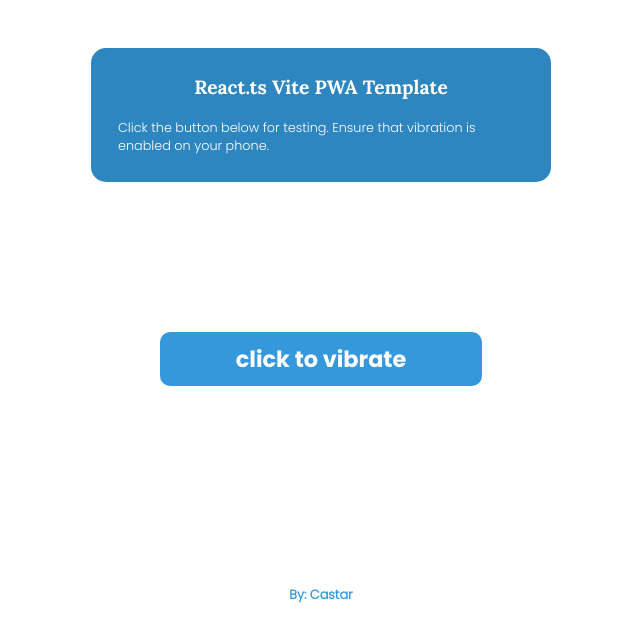
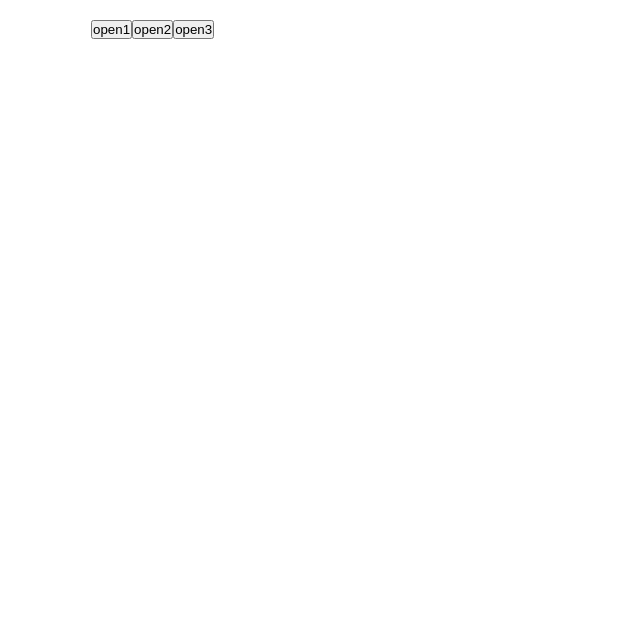
Before and after one commit to Dodong2/location_test, a React (Vite) app: page / in a window 1280 px wide. Shown: the top 642 px of the page, without its empty margins (319-959 px from the left). Built offline with nearby package versions, Linux system fonts and the light colour scheme; the HTML template or start-up script is replaced by a standard one.

Commit message:
second commit

```diff
--- /dev/null
+++ b/src/components/Button.tsx
@@ -0,0 +1,15 @@
+import { handleOpenMap1, handleOpenMap2, handleOpenMap3 } from '../hooks/OpenLoc'
+
+const Button = () => {
+  return (
+    <>
+      <div>
+        <button onClick={handleOpenMap1}>open1</button>
+        <button onClick={handleOpenMap2}>open2</button>
+        <button onClick={handleOpenMap3}>open3</button>
+      </div>
+    </>
+  )
+}
+
+export default Button
--- a/src/components/common/sample vibrate button/SampleFooter.tsx
+++ /dev/null
@@ -1,10 +0,0 @@
-
-const SampleFooter = () => {
-  return (
-    <>
-      <div className="sample-footer"><h1>By: Castar</h1></div>
-    </>
-  )
-}
-
-export default SampleFooter
--- a/src/components/common/sample vibrate button/SampleHeader.tsx
+++ /dev/null
@@ -1,14 +0,0 @@
-
-
-const SampleHeader = () => {
-  return (
-    <>
-      <div className='sample-header'>
-        <h1>React.ts Vite PWA Template</h1>
-        <p>Click the button below for testing. Ensure that vibration is enabled on your phone.</p>
-      </div>
-    </>
-  )
-}
-
-export default SampleHeader
--- a/src/components/common/sample vibrate button/VibrationButton.tsx
+++ /dev/null
@@ -1,17 +0,0 @@
-
-interface ButtonProps {
-    label: string
-    onClick: (Vibraterror: React.Dispatch<React.SetStateAction<boolean>>) => void;
-    ClassName: string
-    VibrateError: React.Dispatch<React.SetStateAction<boolean>>
-}
-
-const VibrationButton: React.FC<ButtonProps> = ({ label, onClick, ClassName, VibrateError }) => {
-  return (
-    <>
-      <button onClick={() => onClick(VibrateError)} className={ClassName}>{label}</button>
-    </>
-  )
-}
-
-export default VibrationButton
--- /dev/null
+++ b/src/hooks/OpenLoc.ts
@@ -0,0 +1,37 @@
+export const handleOpenMap1 = () => {
+    const location = 'Dimla Compound, 12419 J. Aquino St, Los Baños, Laguna';
+    const url = `https://www.google.com/maps?q=${encodeURIComponent(location)}`;
+    window.open(url, '_blank');
+  };
+
+  //get user location
+  const destination1 = 'Manila S Rd, corner Jamboree Rd, Los Baños, Laguna';
+
+  export const handleOpenMap2 = () => {
+    if (navigator.geolocation) {
+      navigator.geolocation.getCurrentPosition((position) => {
+        const { latitude, longitude } = position.coords;
+        const origin = `${latitude},${longitude}`;
+        const destinationEncoded = encodeURIComponent(destination1);
+        const url = `https://www.google.com/maps/dir/?api=1&origin=${origin}&destination=${destinationEncoded}`;
+        window.open(url, '_blank');
+      }, (error) => {
+        console.error("Error getting location:", error);
+        alert("Unable to retrieve your location.");
+      });
+    } else {
+      alert("Geolocation is not supported by your browser.");
+    }
+  };
+
+  //origin location to destination
+
+  const origin = 'Dimla Compound, 12419 J. Aquino St, Los Baños, Laguna'; // Your fixed origin
+  const destination2 = '56VM+JW7, Los Baños, Laguna'; // Your destination
+
+  export const handleOpenMap3 = () => {
+    const originEncoded = encodeURIComponent(origin);
+    const destinationEncoded = encodeURIComponent(destination2);
+    const url = `https://www.google.com/maps/dir/?api=1&origin=${originEncoded}&destination=${destinationEncoded}`;
+    window.open(url, '_blank');
+  };
--- a/src/pages/Home.tsx
+++ b/src/pages/Home.tsx
@@ -1,28 +1,14 @@
-import { useState } from "react";
 /********** Components **********/
 import MainContainer from "../components/common/MainContainer";
-import VibrationButton from "../components/common/sample vibrate button/VibrationButton";
-import SampleHeader from "../components/common/sample vibrate button/SampleHeader";
-import SampleFooter from "../components/common/sample vibrate button/SampleFooter";
-/********** Function **********/
-import { handleVibrate } from "../utils/VibrationFunction";
-import { VibrationNotWork } from "../validations/VibrationValidation";
+import Button from "../components/Button";
+
 
 const Home = () => {
-  const [vibrationError, setVibrationError] = useState(false);
 
   return (
     <>
       <MainContainer>
-        <SampleHeader />
-        <VibrationButton
-          label="click to vibrate"
-          onClick={handleVibrate}
-          VibrateError={setVibrationError}
-          ClassName="sample-btn"
-        ></VibrationButton>
-        {vibrationError && <VibrationNotWork/>}
-        <SampleFooter/>
+       <Button/>
       </MainContainer>
     </>
   );
--- a/src/utils/VibrationFunction.tsx
+++ /dev/null
@@ -1,9 +0,0 @@
-//sample Vibration function
-export const handleVibrate = (setVibrationError: React.Dispatch<React.SetStateAction<boolean>>) => {
-    if (navigator.vibrate) {
-        navigator.vibrate(200)
-        setVibrationError(false)
-    } else {
-        setVibrationError(true)
-    }
-}
--- a/src/validations/VibrationValidation.tsx
+++ /dev/null
@@ -1,3 +0,0 @@
-export const VibrationNotWork = () => {
-    return <div className='vibrate-not-work'><h1>only Mobile!</h1></div>
-}
--- a/tsconfig.app.json
+++ b/tsconfig.app.json
@@ -1,6 +1,7 @@
 {
   "compilerOptions": {
     "composite": true,
+    "useUnknownInCatchVariables": false,// for remove error
     "tsBuildInfoFile": "./node_modules/.tmp/tsconfig.app.tsbuildinfo",
     "target": "ES2020",
     "useDefineForClassFields": true,
```
Also changed, not shown: src/components/common/UserInfo.tsx (deleted, +0 -29 lines), src/pages/User.tsx (deleted, +0 -27 lines).
